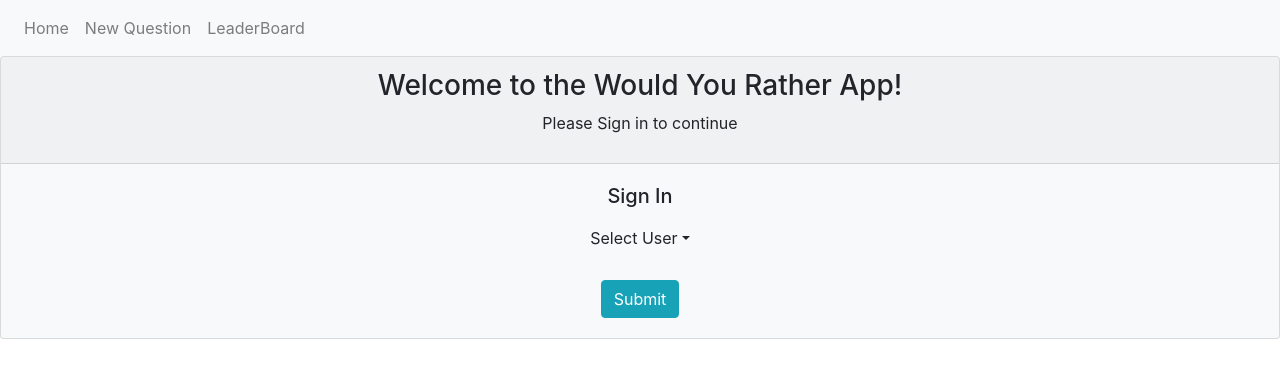
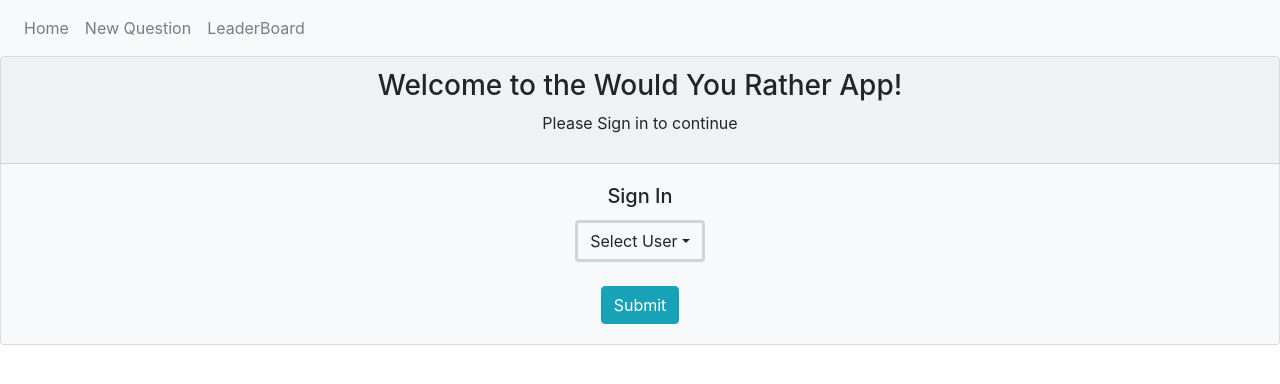
Before and after one commit to soumyaveer/would-you-rather, a React (Create React App) app: page / in a window 1280 px wide. Shown: the top 384 px of the page. Built offline with nearby package versions, Linux system fonts and the light colour scheme.

Commit message:
Fix Signin Card style

```diff
--- a/src/components/LogIn.js
+++ b/src/components/LogIn.js
@@ -12,7 +12,7 @@ class LogIn extends Component {
           <Card.Body>
             <Card.Title>Sign In</Card.Title>
             <Dropdown>
-              <Dropdown.Toggle variant="light" id="dropdown-basic" style={{border: 'gray'}}>
+              <Dropdown.Toggle variant="light" id="dropdown-basic" style={{border: 'solid lightgray'}}>
                 Select User
               </Dropdown.Toggle>
 
```
